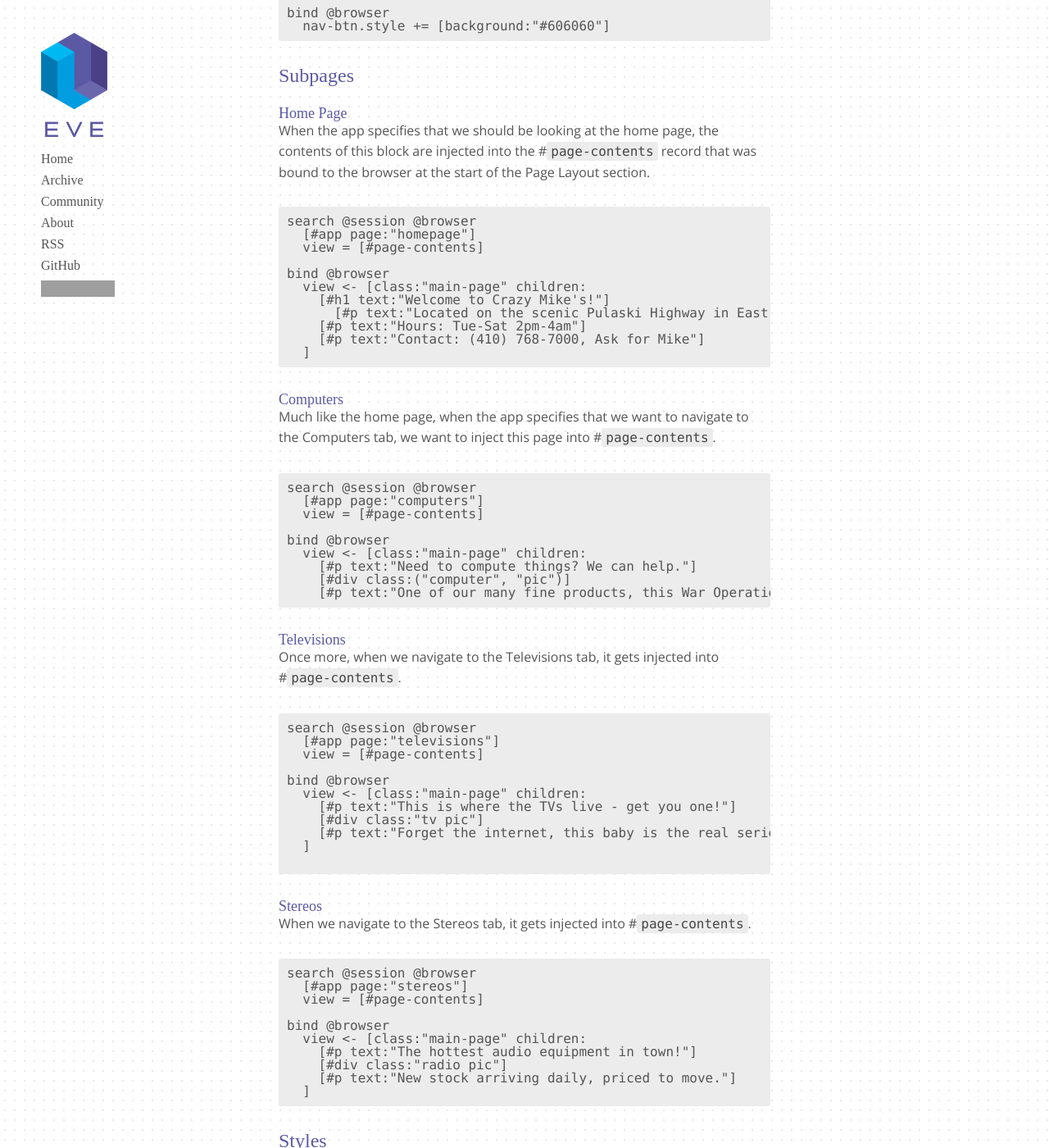
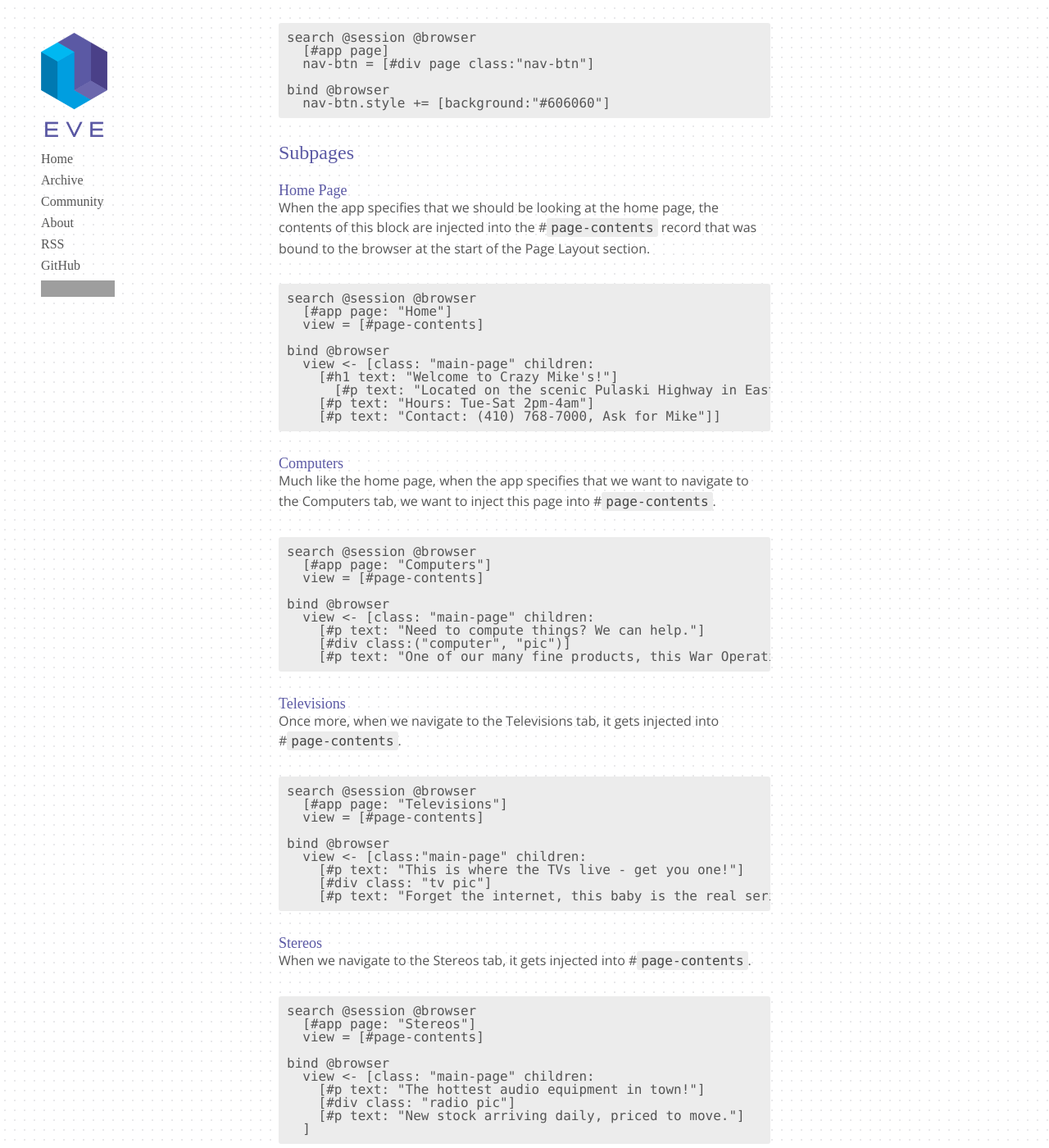
Before and after one commit to Kodowa/incidentalcomplexity, a Jekyll site: the page built from _posts/2017-02-14-ex1-crazy-mike.md, in a window 1280 px wide and 1400 px high, scrolled down 2192 px. Shown: the whole window at 82% size. Built offline with Jekyll 4.4.1, drawn with Linux system fonts in a browser that asks for light colours; some web fonts are replaced; some of the changed text lies outside the part shown; grey boxes are pictures that could not be loaded.

Commit message:
Update ex 1 post

````diff
--- a/_posts/2017-02-14-ex1-crazy-mike.md
+++ b/_posts/2017-02-14-ex1-crazy-mike.md
@@ -10,16 +10,18 @@
 
 ### What is this?
 
-This small app is pretty straightforward, consisting of a simple webpage with four subpages. The purpose is to demonstrate some basic webpage structure, show how a navigation bar could be implemented, how it changes the view between the different subpages, and how to inject page contents into the page view as you navigate from one subpage to another. You can play with this example in your browser [here](http://play.witheve.com/#gist:0049b5b77a1e01b0124c96c820ff3374-crazy-mikes.eve).
+This small app is pretty straightforward, consisting of a simple webpage with four subpages. The purpose is to demonstrate some basic webpage structure, show how a navigation bar could be implemented, how it changes the view between the different subpages, and how to inject page contents into the page view as you navigate from one subpage to another.
+
+You can play with this example in your browser [here](http://play.witheve.com/#gist:0049b5b77a1e01b0124c96c820ff3374-crazy-mikes.eve).
 
 ### Page Layout
 
 #### Containers
 
-I want this app to have three containers: a hero image and nav bar above the main page, and page contents which are going to change. I draw the basic page structure here and worry about details like drawing the individual tabs for the subpages later. The hero image and the nav bar also have their classes set here for CSS because their style never changes. The individual pages may require different styles, so their classes are bound later.
+I want this app to have three containers: a hero image, a nav bar above the page container, and page contents which are going to change depending on the active section. I draw the basic page structure here and worry about details like drawing the individual tabs for the subpages later. The hero image and the nav bar also have their classes set here because their style never changes. The individual pages may require different styles, so their classes are bound later.
 
 ```
-bind @browser
+commit @browser
   [#div class:"app-wrapper" children:
     [#div class:"hero-image"]
     [#div class:"nav-bar" #nav-bar]
@@ -30,12 +32,14 @@
 
 Crazy Mike sells a modest selection of repossessed electronics. I can set all the pages the site is going to have right here, and because I separated this from the page containers above, if I want to add another page and have it appear as a tab on the navigation bar, I can simply add it to this list.
 
+Each page has a name, which is displayed as a label on the navigation button; and an order, which indicates its position in the nav bar.
+
 ```
 commit
-  [#page page:"homepage" name:"Home"]
-  [#page page:"computers" name:"Computers"]
-  [#page page:"televisions" name:"Televisions"]
-  [#page page:"stereos" name:"Stereos"]
+  [#page name: "Home" order: 1]
+  [#page name: "Televisions" order: 3]
+  [#page name: "Computers" order: 2]
+  [#page name: "Stereos" order: 4]
 ```
 
 #### Initial Landing Site
@@ -44,7 +48,7 @@
 
 ```
 commit
-  [#app page:"homepage"]
+  [#app page:"Home"]
 ```
 
 ### The Navigation Bar
@@ -55,12 +59,11 @@
 
 ```
 search @session @browser
-  [#page page name]
+  page = [#page]
   nav-bar = [#nav-bar]
 
 bind @browser
-  nav-bar.children += [#div class:"nav-btn" page text:name]
-
+  nav-bar.children += [#div sort: page.order, class:"nav-btn", page text: page.name]
 ```
 
 #### Navigation
@@ -83,7 +86,7 @@
 ```
 search @session @browser
   [#app page]
-  nav-btn = [#div class:"nav-btn" page]
+  nav-btn = [#div page class:"nav-btn"]
 
 bind @browser
   nav-btn.style += [background:"#606060"]
@@ -97,16 +100,15 @@
 
 ```
 search @session @browser
-  [#app page:"homepage"]
+  [#app page: "Home"]
   view = [#page-contents]
 
 bind @browser
-  view <- [class:"main-page" children:
-    [#h1 text:"Welcome to Crazy Mike's!"]
-      [#p text:"Located on the scenic Pulaski Highway in East Baltimore, Crazy Mike's has the region's best selection of used electronics, and our prices are INSANE!"]
-    [#p text:"Hours: Tue-Sat 2pm-4am"]
-    [#p text:"Contact: (410) 768-7000, Ask for Mike"]
-  ]
+  view <- [class: "main-page" children:
+    [#h1 text: "Welcome to Crazy Mike's!"]
+      [#p text: "Located on the scenic Pulaski Highway in East Baltimore, Crazy Mike's has the region's best selection of used electronics, and our prices are INSANE!"]
+    [#p text: "Hours: Tue-Sat 2pm-4am"]
+    [#p text: "Contact: (410) 768-7000, Ask for Mike"]]
 ```
 
 #### Computers
@@ -115,14 +117,14 @@
 
 ```
 search @session @browser
-  [#app page:"computers"]
+  [#app page: "Computers"]
   view = [#page-contents]
 
 bind @browser
-  view <- [class:"main-page" children:
-    [#p text:"Need to compute things? We can help."]
+  view <- [class: "main-page" children:
+    [#p text: "Need to compute things? We can help."]
     [#div class:("computer", "pic")]
-    [#p text:"One of our many fine products, this War Operations Plan Response supercomputer was repossessed from the US Dept. of Defense in 1984. Comes with classic games such as chess, checkers, backgammon, poker, tic-tac-toe, and Global Thermonuclear War, though it has been known not to play. Open box, comes as-is. Strict no return policy."]]
+    [#p text: "One of our many fine products, this War Operations Plan Response supercomputer was repossessed from the US Dept. of Defense in 1984. Comes with classic games such as chess, checkers, backgammon, poker, tic-tac-toe, and Global Thermonuclear War, though it has been known not to play. Open box, comes as-is. Strict no return policy."]]
 ```
 
 #### Televisions
@@ -131,16 +133,14 @@
 
 ```
 search @session @browser
-  [#app page:"televisions"]
+  [#app page: "Televisions"]
   view = [#page-contents]
 
 bind @browser
   view <- [class:"main-page" children:
-    [#p text:"This is where the TVs live - get you one!"]
-    [#div class:"tv pic"]
-    [#p text:"Forget the internet, this baby is the real series of tubes. Perfect for your LaserDisc collection."]
-  ]
-
+    [#p text: "This is where the TVs live - get you one!"]
+    [#div class: "tv pic"]
+    [#p text: "Forget the internet, this baby is the real series of tubes. Perfect for your LaserDisc collection."]  ]
 ```
 
 #### Stereos
@@ -149,14 +149,14 @@
 
 ```
 search @session @browser
-  [#app page:"stereos"]
+  [#app page: "Stereos"]
   view = [#page-contents]
 
 bind @browser
-  view <- [class:"main-page" children:
-    [#p text:"The hottest audio equipment in town!"]
-    [#div class:"radio pic"]
-    [#p text:"New stock arriving daily, priced to move."]
+  view <- [class: "main-page" children:
+    [#p text: "The hottest audio equipment in town!"]
+    [#div class: "radio pic"]
+    [#p text: "New stock arriving daily, priced to move."]
   ]
 ```
 
````
Also changed, not shown: other parts of _posts/2017-02-14-ex1-crazy-mike.md (+2 -2 lines).
